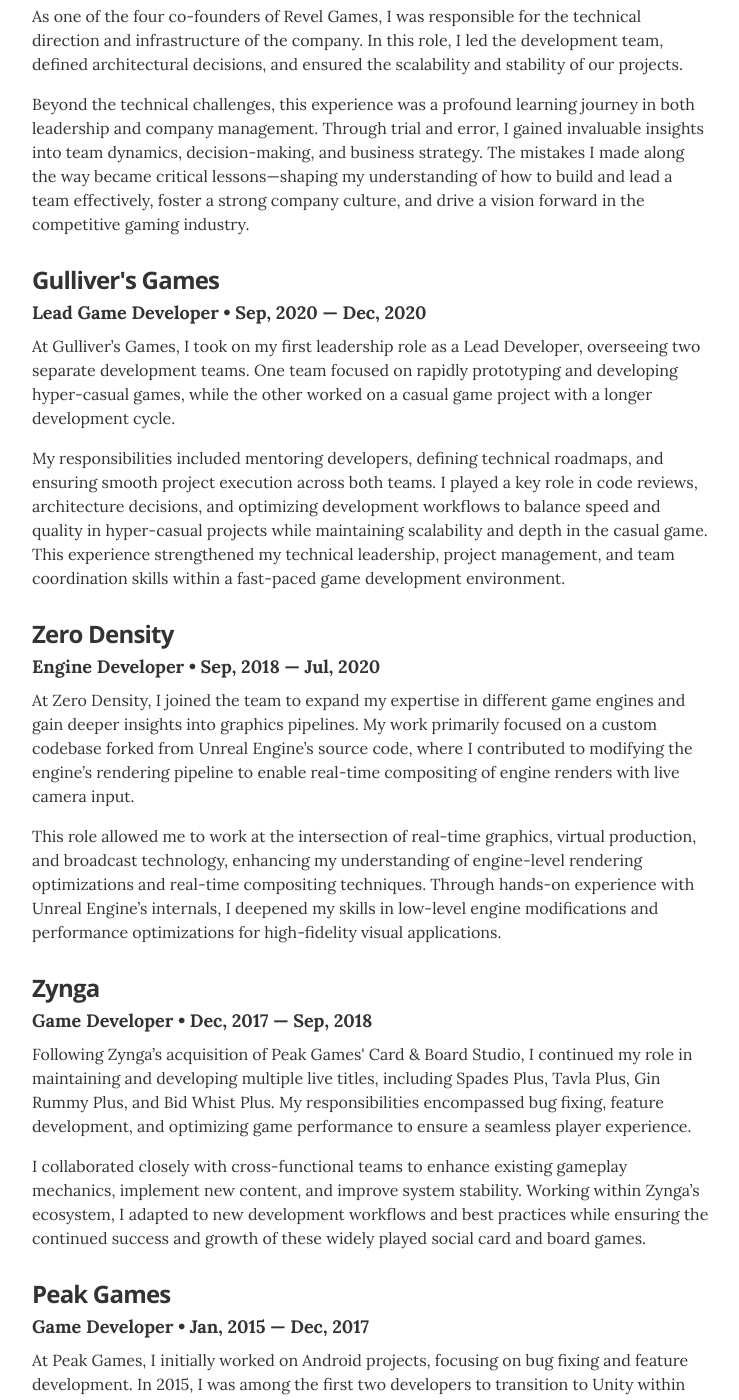
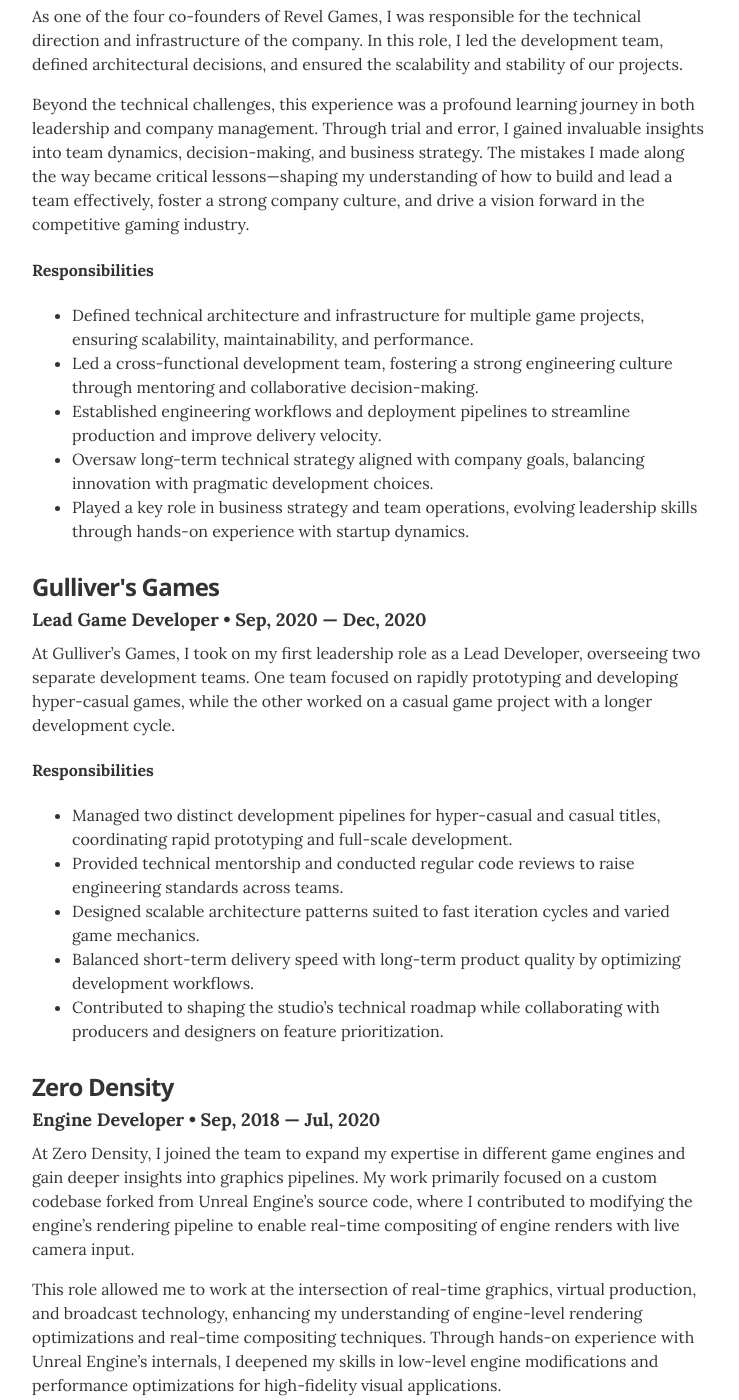
Before and after one commit to AlicanHasirci/alicanhasirci.github.io, a Jekyll site: the page built from index.html, in a window 1280 px wide and 1400 px high, scrolled down 718 px. Shown: the whole window, without its empty margins (268-1007 px from the left). Built offline with Jekyll 4.4.1, drawn with Linux system fonts in a browser that asks for light colours; some of the changed text lies outside the part shown.

Commit message:
updated experiences with responsibilities

```diff
--- a/_data/experience.yml
+++ b/_data/experience.yml
@@ -1,45 +1,118 @@
 # Jobs
 - company: Revel Games
   position: Co-Founder, Head Of Engineering
-  duration: Jan, 2021 &mdash; Present
-  summary: As one of the four co-founders of Revel Games, I was responsible for the technical direction and infrastructure of the company. In this role, I led the development team, defined architectural decisions, and ensured the scalability and stability of our projects.<p>Beyond the technical challenges, this experience was a profound learning journey in both leadership and company management. Through trial and error, I gained invaluable insights into team dynamics, decision-making, and business strategy. The mistakes I made along the way became critical lessons—shaping my understanding of how to build and lead a team effectively, foster a strong company culture, and drive a vision forward in the competitive gaming industry.</p>
+  duration: Jan, 2021 &mdash; Feb, 2025
+  summary: As one of the four co-founders of Revel Games, I was responsible for the technical direction and infrastructure of the company. In this role, I led the development team, defined architectural decisions, and ensured the scalability and stability of our projects.
+    <p>Beyond the technical challenges, this experience was a profound learning journey in both leadership and company management. Through trial and error, I gained invaluable insights into team dynamics, decision-making, and business strategy. The mistakes I made along the way became critical lessons—shaping my understanding of how to build and lead a team effectively, foster a strong company culture, and drive a vision forward in the competitive gaming industry.</p>
+    <h4>Responsibilities</h4>
+    <ul>
+    <li>Defined technical architecture and infrastructure for multiple game projects, ensuring scalability, maintainability, and performance.</li>
+    <li>Led a cross-functional development team, fostering a strong engineering culture through mentoring and collaborative decision-making.</li>
+    <li>Established engineering workflows and deployment pipelines to streamline production and improve delivery velocity.</li>
+    <li>Oversaw long-term technical strategy aligned with company goals, balancing innovation with pragmatic development choices.</li>
+    <li>Played a key role in business strategy and team operations, evolving leadership skills through hands-on experience with startup dynamics.</li>
+    </ul>
 
 - company: Gulliver's Games
   position: Lead Game Developer
   duration: Sep, 2020 &mdash; Dec, 2020
-  summary: At Gulliver’s Games, I took on my first leadership role as a Lead Developer, overseeing two separate development teams. One team focused on rapidly prototyping and developing hyper-casual games, while the other worked on a casual game project with a longer development cycle.<p>My responsibilities included mentoring developers, defining technical roadmaps, and ensuring smooth project execution across both teams. I played a key role in code reviews, architecture decisions, and optimizing development workflows to balance speed and quality in hyper-casual projects while maintaining scalability and depth in the casual game. This experience strengthened my technical leadership, project management, and team coordination skills within a fast-paced game development environment.</p>
+  summary: At Gulliver’s Games, I took on my first leadership role as a Lead Developer, overseeing two separate development teams. One team focused on rapidly prototyping and developing hyper-casual games, while the other worked on a casual game project with a longer development cycle.
+    <h4>Responsibilities</h4>
+    <ul>
+    <li>Managed two distinct development pipelines for hyper-casual and casual titles, coordinating rapid prototyping and full-scale development.</li>
+    <li>Provided technical mentorship and conducted regular code reviews to raise engineering standards across teams.</li>
+    <li>Designed scalable architecture patterns suited to fast iteration cycles and varied game mechanics.</li>
+    <li>Balanced short-term delivery speed with long-term product quality by optimizing development workflows.</li>
+    <li>Contributed to shaping the studio’s technical roadmap while collaborating with producers and designers on feature prioritization.</li>
+    </ul>
 
 - company: Zero Density
   position: Engine Developer
   duration: Sep, 2018 &mdash; Jul, 2020
   summary: At Zero Density, I joined the team to expand my expertise in different game engines and gain deeper insights into graphics pipelines. My work primarily focused on a custom codebase forked from Unreal Engine’s source code, where I contributed to modifying the engine’s rendering pipeline to enable real-time compositing of engine renders with live camera input.<p>This role allowed me to work at the intersection of real-time graphics, virtual production, and broadcast technology, enhancing my understanding of engine-level rendering optimizations and real-time compositing techniques. Through hands-on experience with Unreal Engine’s internals, I deepened my skills in low-level engine modifications and performance optimizations for high-fidelity visual applications.</p>
+    <h4>Responsibilities</h4>
+    <ul>
+    <li>Modified Unreal Engine’s rendering pipeline to support real-time compositing for virtual production and broadcast applications.</li>
+    <li>Developed engine-level features enhancing live camera integration and high-fidelity real-time visuals.</li>
+    <li>Performed deep profiling and performance optimization on custom rendering workflows.</li>
+    <li>Worked with a multidisciplinary team to align technical deliverables with studio and broadcast production requirements.</li>
+    <li>Gained advanced experience in Unreal Engine internals and low-level graphics pipeline engineering.</li>
+    </ul>
 
 - company: Zynga
   position: Game Developer
   duration:  Dec, 2017 &mdash; Sep, 2018
-  summary: Following Zynga’s acquisition of Peak Games' Card & Board Studio, I continued my role in maintaining and developing multiple live titles, including Spades Plus, Tavla Plus, Gin Rummy Plus, and Bid Whist Plus. My responsibilities encompassed bug fixing, feature development, and optimizing game performance to ensure a seamless player experience.<p>I collaborated closely with cross-functional teams to enhance existing gameplay mechanics, implement new content, and improve system stability. Working within Zynga’s ecosystem, I adapted to new development workflows and best practices while ensuring the continued success and growth of these widely played social card and board games.</p>
+  summary: Following Zynga’s acquisition of Peak Games' Card & Board Studio, I continued my role in maintaining and developing multiple live titles, including Spades Plus, Tavla Plus, Gin Rummy Plus, and Bid Whist Plus.
+    <h4>Responsibilities</h4>
+    <ul>
+    <li>Maintained and enhanced several top-grossing mobile games post-acquisition, including Spades Plus and Gin Rummy Plus.</li>
+    <li>Delivered new gameplay features and optimized performance across Android and iOS platforms.</li>
+    <li>Collaborated with cross-functional teams to improve game stability and user retention.</li>
+    <li>Adapted to Zynga’s development pipelines and CI/CD processes while contributing to high-impact live updates.</li>
+    <li>Supported feature rollouts and bug fixes in close coordination with backend and QA teams.</li>
+    </ul>
 
 - company: Peak Games
   position: Game Developer
   duration:   Jan, 2015  &mdash; Dec, 2017
   summary: At Peak Games, I initially worked on Android projects, focusing on bug fixing and feature development. In 2015, I was among the first two developers to transition to Unity within the company. My early Unity work involved integrating and optimizing libraries, ensuring smooth interoperability with existing systems.<p>Following this, I played a key role in the development and successful launch of Gin Rummy Plus, the first Unity-based title from the Card & Board Studio at Peak. This project involved close collaboration with designers and backend engineers to deliver a high-quality, scalable, and engaging gaming experience. My contributions ranged from core gameplay mechanics to performance optimizations, helping establish Unity as a viable engine within the studio.</p>
+    <h4>Responsibilities</h4>
+    <ul>
+    <li>Transitioned the studio’s workflow to Unity, pioneering development practices for mobile card and board games.</li>
+    <li>Co-developed and launched Gin Rummy Plus, Peak's first Unity-based title, driving key gameplay and system features.</li>
+    <li>Integrated and optimized external SDKs and plugins to ensure smooth runtime and analytics tracking.</li>
+    <li>Collaborated closely with designers and backend engineers to deliver synchronized client-server experiences.</li>
+    <li>Contributed to performance optimization and codebase structure, helping establish Unity as the default engine in the studio.</li>
+    </ul>
 
 - company: Bizim Menkul Degerler
   position: Software Developer, Consultant
   duration:   Jan, 2015  &mdash; Dec, 2017
-  summary:
+  summary: Developed a custom Java-based system to replace legacy stock exchange communication protocols with the Financial Information eXchange (FIX) standard. Designed and implemented the full message exchange pipeline with Borsa Istanbul, enabling real-time sending and receiving of stock orders. Ensured secure and accurate database persistence of all trading transactions.
+    <h4>Responsibilities</h4>
+    <ul>
+    <li>Designed and developed a Java-based communication layer to integrate with Borsa Istanbul using the FIX protocol</li>
+    <li>Replaced legacy stock order transmission system with a modern, real-time FIX-compliant solution</li>
+    <li>Implemented message parsing, validation, and routing logic for incoming and outgoing stock exchange transactions</li>
+    <li>Ensured reliable data persistence by integrating order flow with a structured relational database</li>
+    <li>Collaborated with business stakeholders to validate functional accuracy and compliance of order-handling logic</li>
+    </ul>
 
 - company: Prodaft
   position: Software Developer
   duration:   May, 2013  &mdash; Jan, 2014
-  summary:
+  summary: Developed internal Java-based utility tools to support penetration testing operations and cybersecurity audits.
+    <h4>Responsibilities</h4>
+    <ul>
+    <li>Designed and implemented custom Java applications to streamline workflows for ethical hackers and penetration testers</li>
+    <li>Built automation tools for reconnaissance, vulnerability scanning, and data parsing tailored to internal testing needs</li>
+    <li>Developed user interfaces and CLI-based modules for quick deployment and field usability</li>
+    <li>Collaborated with cybersecurity experts to define tool specifications aligned with real-world pentest scenarios</li>
+    <li>Maintained code quality and modularity to ensure easy extensibility for future security toolsets</li>
+    </ul>
 
 - company: Netas
   position: Software Developer
   duration:   Nov, 2011  &mdash; May, 2013
-  summary:
+  summary: Worked on Java-based enterprise portals and Android applications tailored for telecom companies to support auditing and operational control processes.
+    <h4>Responsibilities</h4>
+    <ul>
+    <li>Developed Java EE web applications to support enterprise portal functionality for telecom clients</li>
+    <li>Created Android applications enabling field audit teams to perform real-time data entry and validation</li>
+    <li>Integrated backend systems with telecom data sources and ensured secure API communication</li>
+    <li>Collaborated with QA and business analysts to align portal features with telecom compliance standards</li>
+    <li>Delivered production-ready solutions with scalable architecture and robust user interfaces</li>
+    </ul>
 
 - company: Mydays
   position: Intern
   duration:   Jun, 2011  &mdash; Nov, 2011
-  summary:
+  summary: Assisted in managing web content and developing front-end components for a customer-facing experience gift platform.
+    <h4>Responsibilities</h4>
+    <ul>
+    <li>Updated and maintained website inventory by managing product listings and availability</li>
+    <li>Created and styled web pages using HTML and CSS to reflect current offerings and campaigns</li>
+    <li>Designed interactive visual components using Adobe Flash for marketing and promotional content</li>
+    <li>Collaborated with content and design teams to ensure consistency across site visuals and user experience</li>
+    <li>Supported day-to-day site maintenance tasks and assisted in implementing layout adjustments and bug fixes</li>
+    </ul>
```
